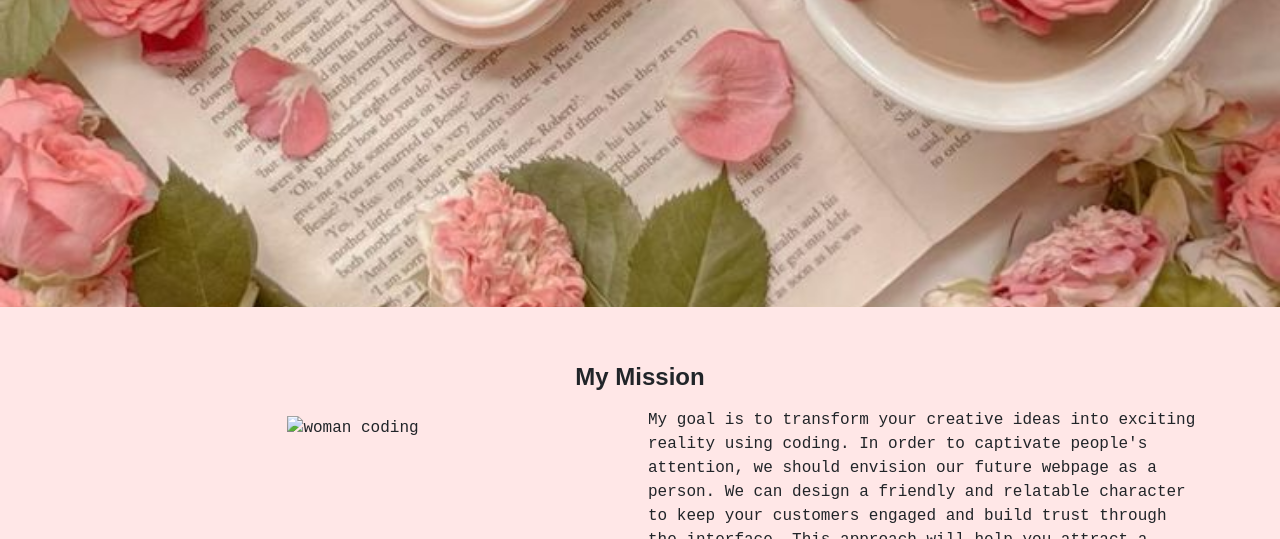
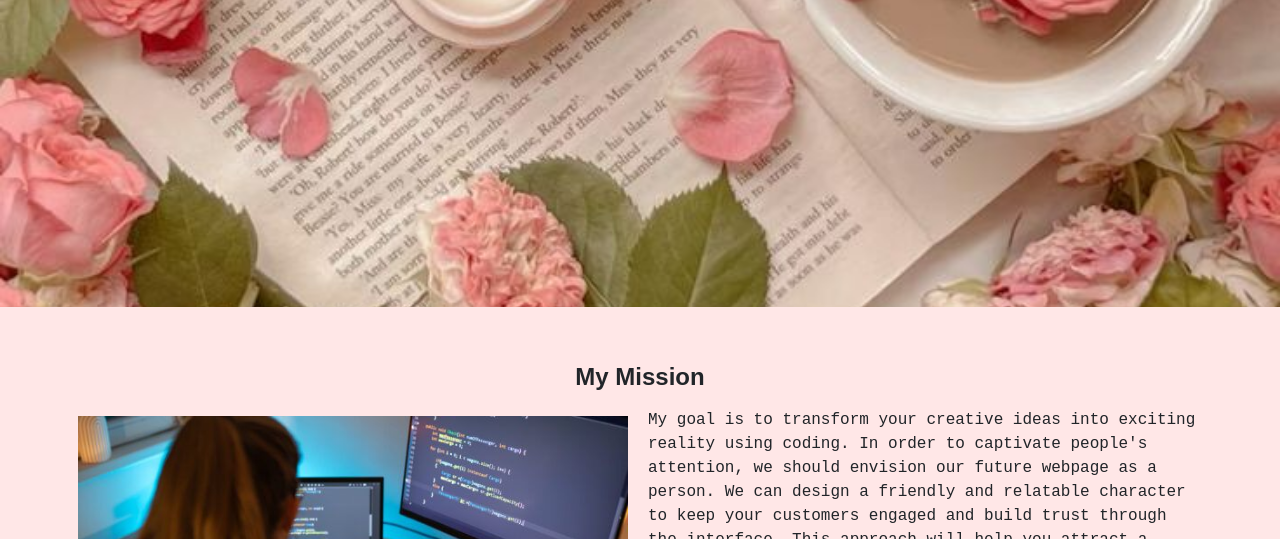
Before and after one commit to byMonicaMora/my-portfolio, a plain HTML site: page index.html in a window 1280 px wide. Shown: the part 413-952 px from the top of the page. Drawn offline with nearby package versions, Linux system fonts and the light colour scheme; files whose address does not match are found by name; a web font is replaced by a local one.

Commit message:
Update index.html

```diff
--- a/index.html
+++ b/index.html
@@ -71,7 +71,7 @@
         <h3 class="fs-4 p-2"> <strong>My Mission</strong> </h3>
         <div class="row">
           <div class="col p-2">
-            <img src="img/woman.jpg" alt="woman coding" class="img-fluid">
+            <img src="woman.jpg" alt="woman coding" class="img-fluid">
           </div>
           <div class="col">
             <p>My goal is to transform your creative ideas into exciting reality using coding. In order to captivate
```
